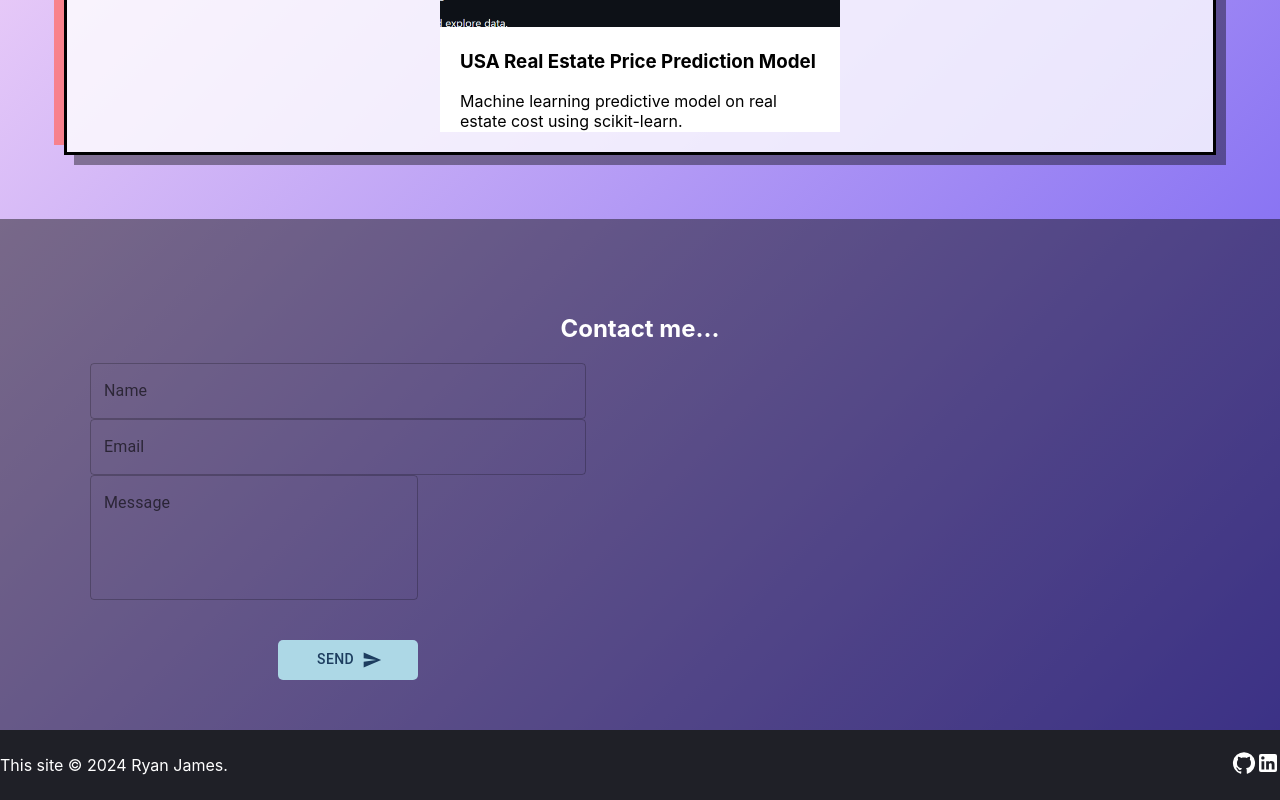
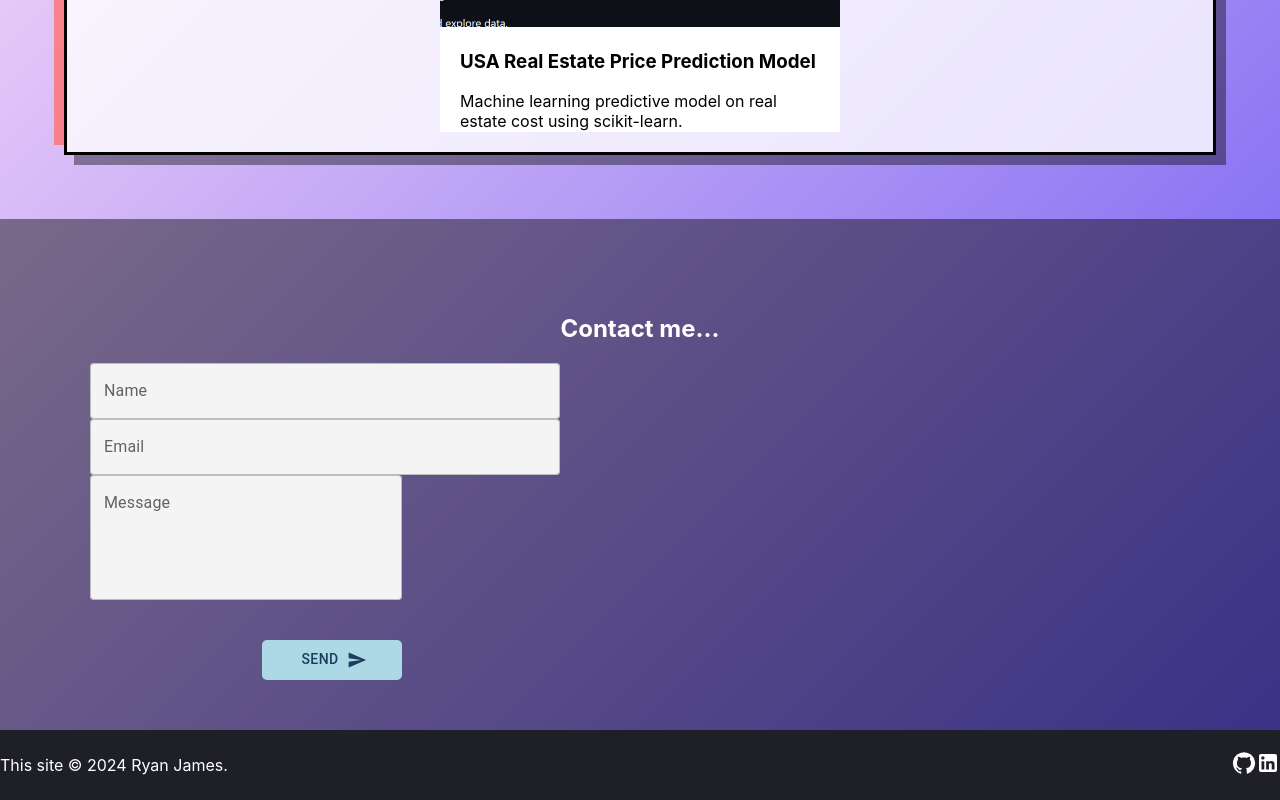
Before and after one commit to ryjamj/rjj-portfolio, a React (Create React App) app: page / in a window 1280 px wide. Shown: the part 2050-2850 px from the top of the page. Built offline with nearby package versions, Linux system fonts and the light colour scheme.

Commit message:
update
- added background color white to TextField in ContactMe

```diff
--- a/src/components/AppStructure/ContactMe/ContactMe.tsx
+++ b/src/components/AppStructure/ContactMe/ContactMe.tsx
@@ -8,7 +8,6 @@ import Dialog from "@mui/material/Dialog";
 import DialogActions from "@mui/material/DialogActions";
 import DialogContent from "@mui/material/DialogContent";
 import DialogContentText from "@mui/material/DialogContentText";
-import DialogTitle from "@mui/material/DialogTitle";
 
 export default function ContactMe() {
   const [open, setOpen] = React.useState(false);
@@ -41,11 +40,54 @@ export default function ContactMe() {
       <Grid className="contact-form">
         <form ref={form} onSubmit={sendEmail}>
           <Box className="contact-details">
-            <TextField fullWidth value={name} type="text" name="from_name" onChange={(e) => setName(e.target.value)} label="Name" placeholder="Your name" />
-            <TextField fullWidth value={email} type="email" name="from_email" onChange={(e) => setEmail(e.target.value)} label="Email" placeholder="Your email address" />
+            <TextField
+              sx={{
+                "& .MuiOutlinedInput-root": {
+                  fontFamily: "Arial",
+                  backgroundColor: "#f4f4f4",
+                },
+              }}
+              fullWidth
+              value={name}
+              type="text"
+              name="from_name"
+              onChange={(e) => setName(e.target.value)}
+              label="Name"
+              placeholder="Your name"
+            />
+            <TextField
+              sx={{
+                "& .MuiOutlinedInput-root": {
+                  fontFamily: "Arial",
+                  backgroundColor: "#f4f4f4",
+                },
+              }}
+              fullWidth
+              value={email}
+              type="email"
+              name="from_email"
+              onChange={(e) => setEmail(e.target.value)}
+              label="Email"
+              placeholder="Your email address"
+            />
           </Box>
           <Box className="contact-message">
-            <TextField fullWidth value={message} name="message" onChange={(e) => setMessage(e.target.value)} label="Message" placeholder="Your message" multiline rows={4} />
+            <TextField
+              sx={{
+                "& .MuiOutlinedInput-root": {
+                  fontFamily: "Arial",
+                  backgroundColor: "#f4f4f4",
+                },
+              }}
+              fullWidth
+              value={message}
+              name="message"
+              onChange={(e) => setMessage(e.target.value)}
+              label="Message"
+              placeholder="Your message"
+              multiline
+              rows={4}
+            />
             <Button fullWidth type="submit" endIcon={<SendIcon />} className="contact-me-button">
               Send
             </Button>
```
